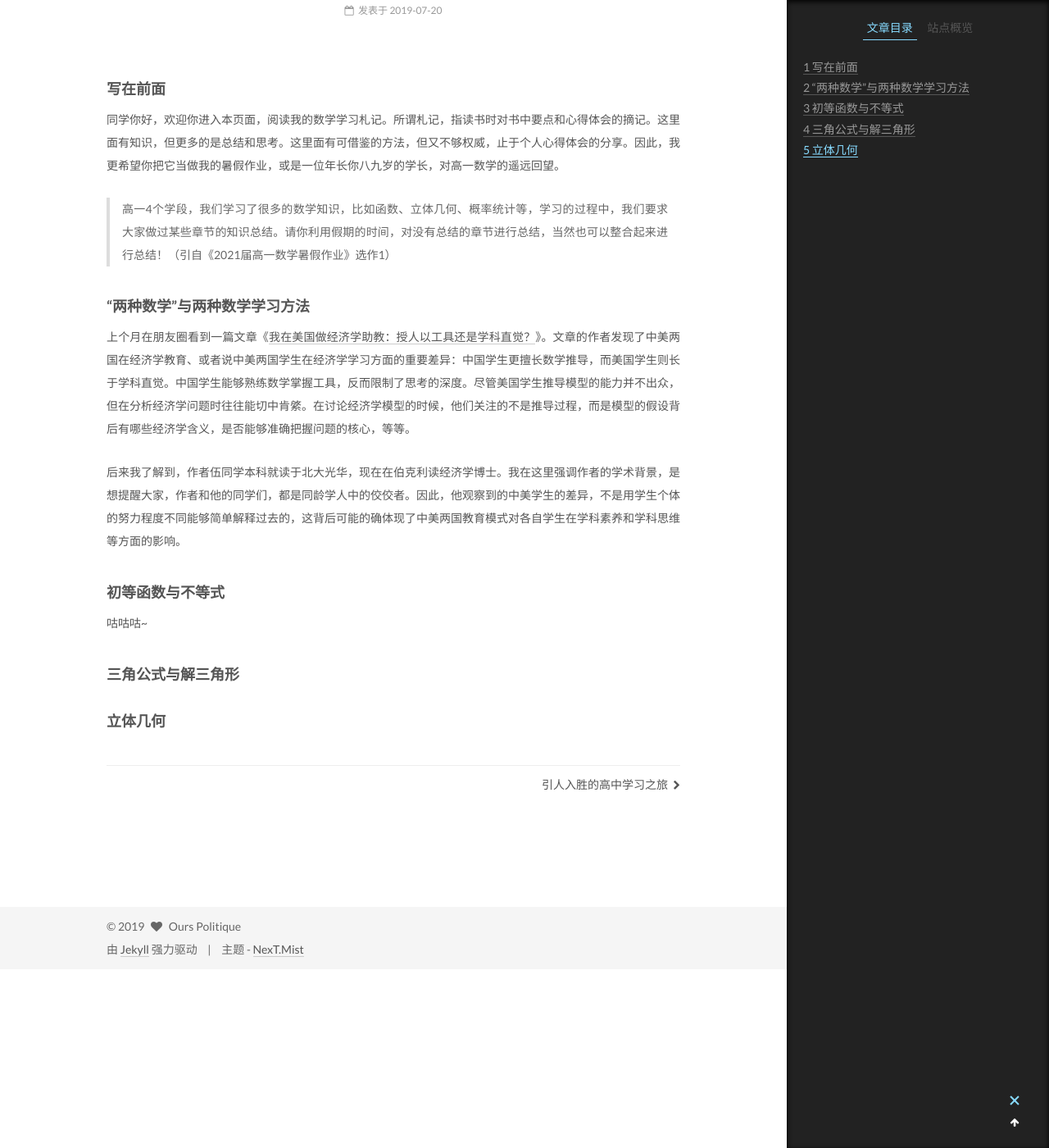
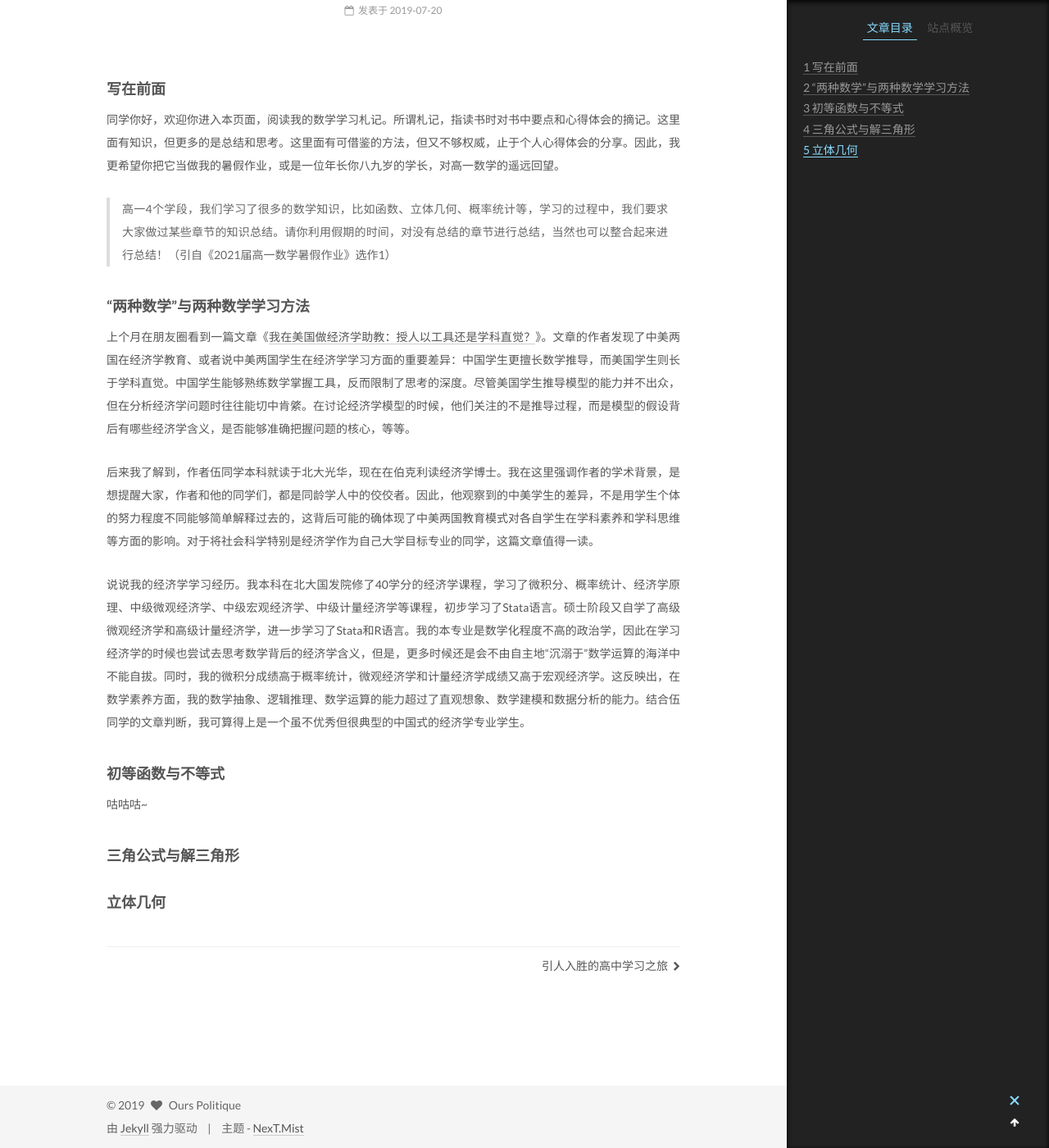
Before and after one commit to ourspolitique/ourspolitique.github.io, a Jekyll site: the page built from _posts/2019-07-09-mathématiques.md, in a window 1280 px wide and 1400 px high, scrolled down 218 px. Shown: the whole window at 82% size. Built offline with Jekyll 4.4.1, drawn with Linux system fonts in a browser that asks for light colours.

Commit message:
Update 2019-07-09-mathématiques.md

```diff
--- a/_posts/2019-07-09-mathématiques.md
+++ b/_posts/2019-07-09-mathématiques.md
@@ -14,7 +14,9 @@ tags:
 
 上个月在朋友圈看到一篇文章《[我在美国做经济学助教：授人以工具还是学科直觉？](https://mp.weixin.qq.com/s/HXFCIbfVgs-kKAjYFC6yRw)》。文章的作者发现了中美两国在经济学教育、或者说中美两国学生在经济学学习方面的重要差异：中国学生更擅长数学推导，而美国学生则长于学科直觉。中国学生能够熟练数学掌握工具，反而限制了思考的深度。尽管美国学生推导模型的能力并不出众，但在分析经济学问题时往往能切中肯綮。在讨论经济学模型的时候，他们关注的不是推导过程，而是模型的假设背后有哪些经济学含义，是否能够准确把握问题的核心，等等。
 
-后来我了解到，作者伍同学本科就读于北大光华，现在在伯克利读经济学博士。我在这里强调作者的学术背景，是想提醒大家，作者和他的同学们，都是同龄学人中的佼佼者。因此，他观察到的中美学生的差异，不是用学生个体的努力程度不同能够简单解释过去的，这背后可能的确体现了中美两国教育模式对各自学生在学科素养和学科思维等方面的影响。
+后来我了解到，作者伍同学本科就读于北大光华，现在在伯克利读经济学博士。我在这里强调作者的学术背景，是想提醒大家，作者和他的同学们，都是同龄学人中的佼佼者。因此，他观察到的中美学生的差异，不是用学生个体的努力程度不同能够简单解释过去的，这背后可能的确体现了中美两国教育模式对各自学生在学科素养和学科思维等方面的影响。对于将社会科学特别是经济学作为自己大学目标专业的同学，这篇文章值得一读。
+
+说说我的经济学学习经历。我本科在北大国发院修了40学分的经济学课程，学习了微积分、概率统计、经济学原理、中级微观经济学、中级宏观经济学、中级计量经济学等课程，初步学习了Stata语言。硕士阶段又自学了高级微观经济学和高级计量经济学，进一步学习了Stata和R语言。我的本专业是数学化程度不高的政治学，因此在学习经济学的时候也尝试去思考数学背后的经济学含义，但是，更多时候还是会不由自主地“沉溺于”数学运算的海洋中不能自拔。同时，我的微积分成绩高于概率统计，微观经济学和计量经济学成绩又高于宏观经济学。这反映出，在数学素养方面，我的数学抽象、逻辑推理、数学运算的能力超过了直观想象、数学建模和数据分析的能力。结合伍同学的文章判断，我可算得上是一个虽不优秀但很典型的中国式的经济学专业学生。
 
 
 #### 初等函数与不等式
```
